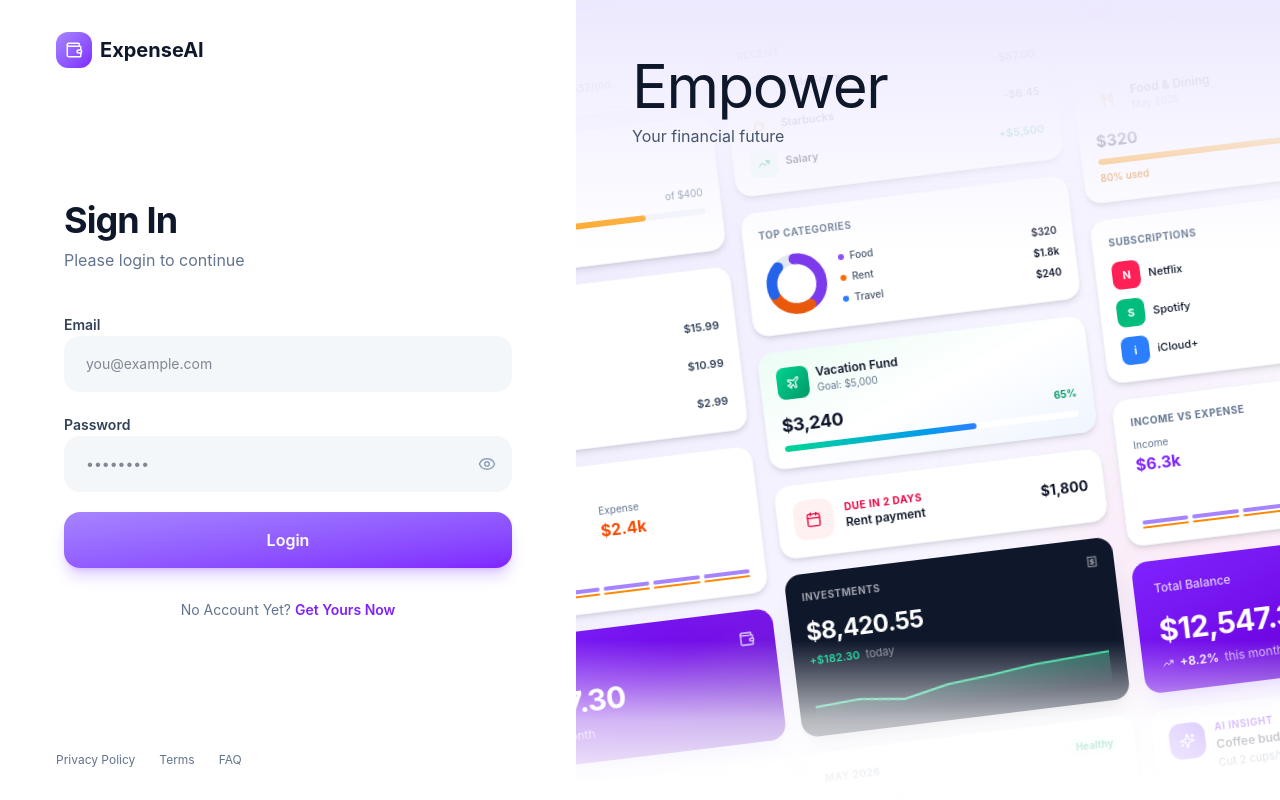
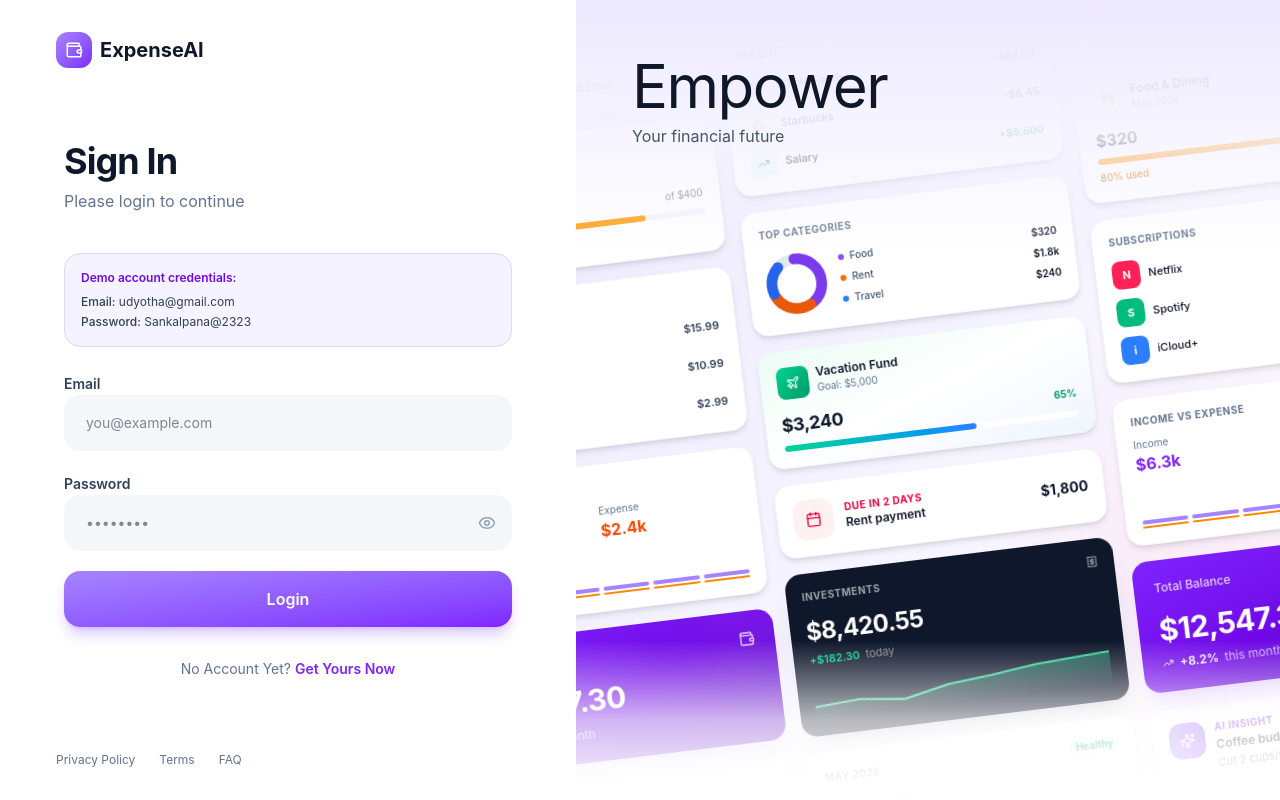
Before and after one commit to Udyotha/ai-expense-tracker, a React (Vite) app in the folder frontend/AIExpenseTracker/: page /login in a window 1280 px wide. Built offline with nearby package versions, Linux system fonts and the light colour scheme; a web font is replaced by a local one.

Commit message:
add demo credentials

```diff
--- a/frontend/AIExpenseTracker/src/pages/Login.jsx
+++ b/frontend/AIExpenseTracker/src/pages/Login.jsx
@@ -41,6 +41,14 @@ const Login = () => {
                     <div className="w-full max-w-md">
                         <h2 className="text-4xl font-bold text-slate-900 tracking-tight mb-2">Sign In</h2>
                         <p className="text-slate-500 mb-10">Please login to continue</p>
+
+                        <div className="bg-violet-50 border border-violet-200 rounded-2xl p-4 mb-6">
+                            <p className="text-xs font-semibold text-violet-700 mb-2">Demo account credentials:</p>
+                            <div className="space-y-1 text-xs text-slate-700">
+                                <p><span className="font-medium">Email:</span> udyotha@gmail.com</p>
+                                <p><span className="font-medium">Password:</span> Sankalpana@2323</p>
+                            </div>
+                        </div>
 
                         <form onSubmit={onSubmit} className="space-y-5">
                             <div className="space-y-2">
```
